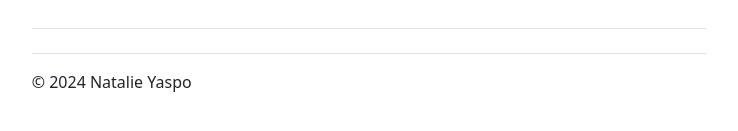
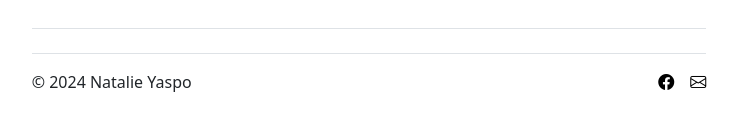
Before and after one commit to NatalieYaspo/OberbeckFarm, a React (Vite) app: page / in a window 1280 px wide. Shown: the part 365-496 px from the top of the page, without its empty margins (271-1009 px from the left). Built offline with nearby package versions, Linux system fonts and the light colour scheme.

Commit message:
footer links updated

```diff
--- a/src/components/Footer.jsx
+++ b/src/components/Footer.jsx
@@ -1,16 +1,20 @@
 function Footer() {
+
     return (
+
         <footer className="footer mt-auto py-3 d-flex w-100 flex-wrap justify-content-between align-items-center py-3 my-4 border-top">
             <div className="col-md-4 d-flex align-items-center">
                 <span className="mb-3 mb-md-0">© 2024 Natalie Yaspo</span>
             </div>
 
             <ul className="nav col-md-4 justify-content-end list-unstyled d-flex">
-          <li className="ms-3"><a className="text-white" href="https://github.com/NatalieYaspo"><i className="bi bi-github" width="24" height="24"></i></a></li>
-          <li className="ms-3"><a className="text-white" href="https://www.linkedin.com/in/natalie-yaspo-567a25a8"><i className="bi bi-linkedin" width="24" height="24"></i></a></li>
-          <li className="ms-3"><a className="text-white" href="https://stackexchange.com/users/30600440/natalie-yaspo"><i className="bi bi-stack-overflow" width="24" height="24"></i></a></li>
+                {/* FACEBOOK Link */}
+                <li className="ms-3"><a className="text-black" href="https://www.facebook.com/people/Oberbeck-Farm/100064750387312/"><i className="bi bi-facebook" width="24" height="24"></i></a></li>
+                {/* SEND AN EMAIL Link */}
+                <li className="ms-3"><a className="text-black" href="mailto:oberbeckfarmneighbors@gmail.com"><i className="bi bi-envelope" width="24" height="24"></i></a></li>
             </ul>
         </footer>
+
     );
 }
 
```
Lines whose indentation alone changed are shown as unchanged.
